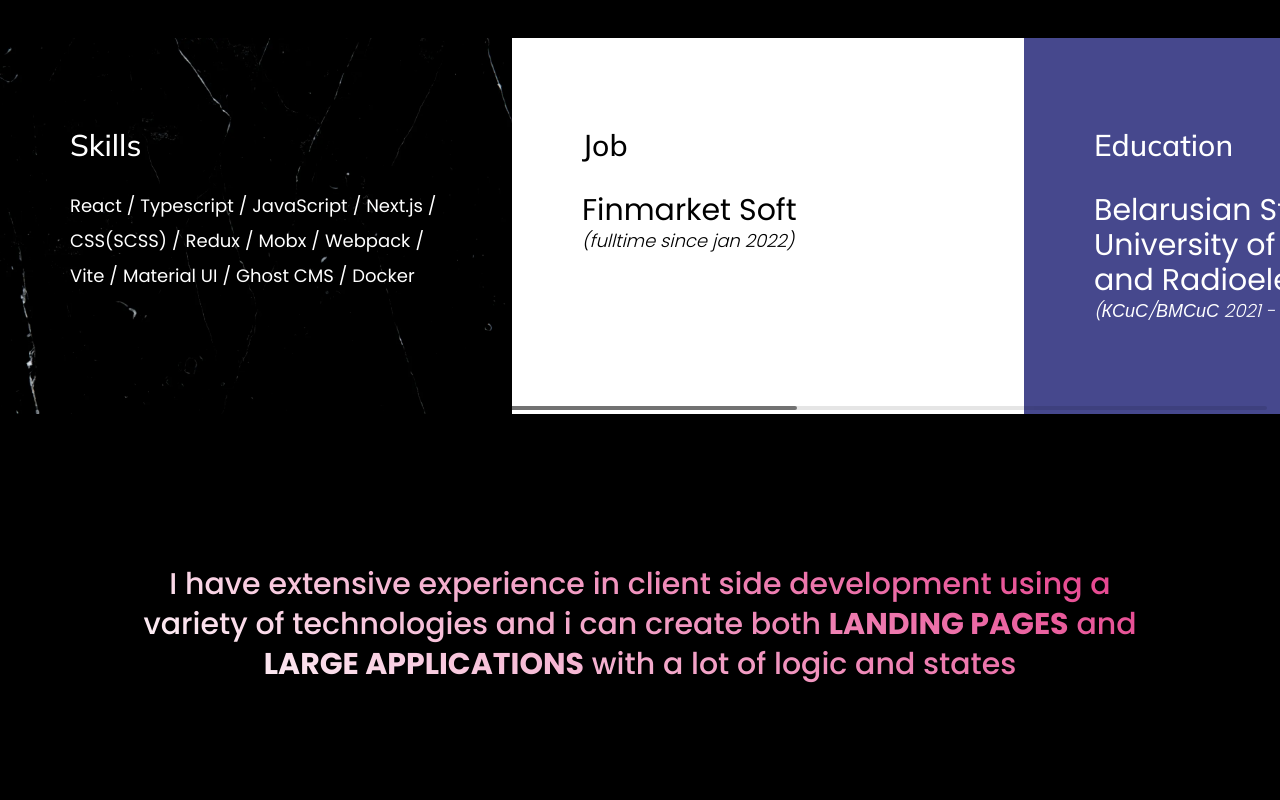
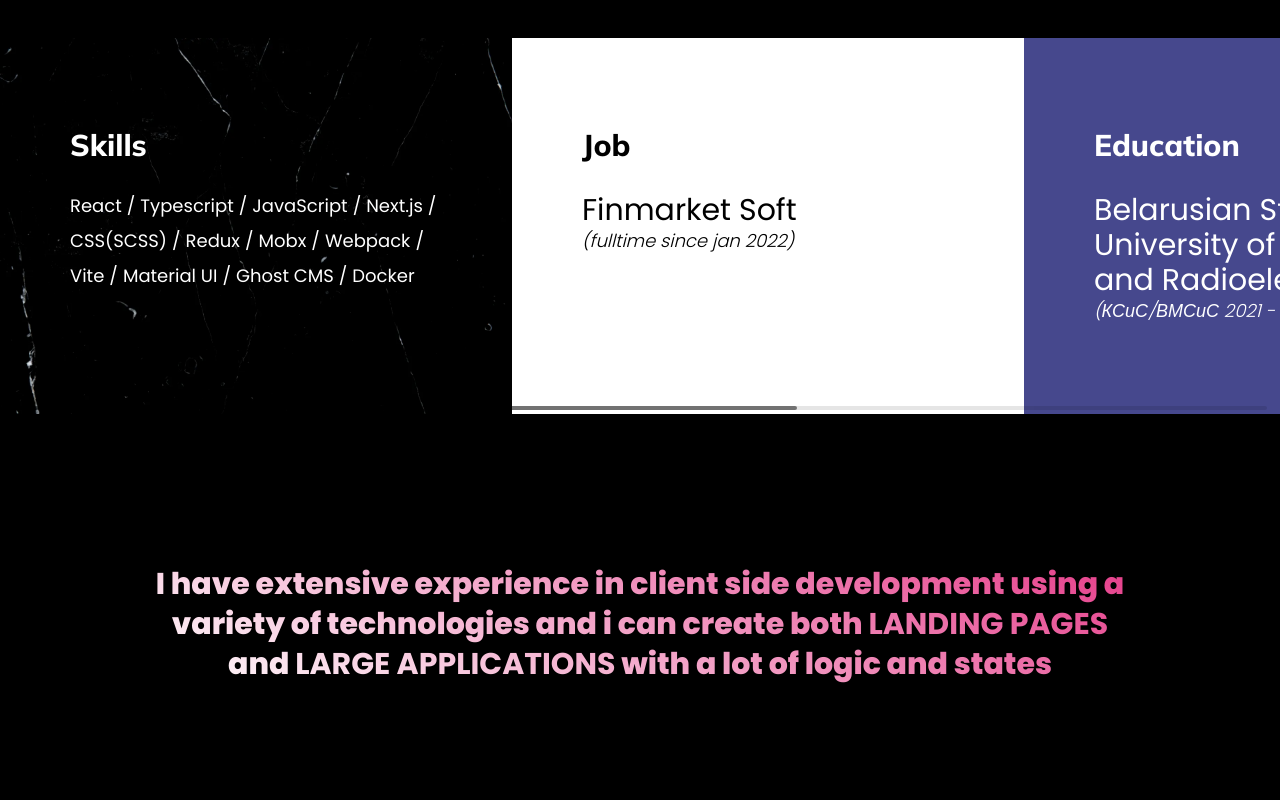
Before and after one commit to kharbacheuski/portfolio, a Next.js app: page / in a window 1280 px wide. Shown: the part 800-1600 px from the top of the page. Built offline with nearby package versions, Linux system fonts and the light colour scheme.

Commit message:
Increase font-weight for headings

```diff
--- a/src/app/globals.scss
+++ b/src/app/globals.scss
@@ -30,7 +30,7 @@ p, span, li {
 h1, h2, h3 {
 	font-size: 30px;
 	line-height: 40px;
-	font-weight: 500;
+	font-weight: 800;
 
 	@media (max-width: $breakpoint-md) {
 		font-size: 25px;
```
